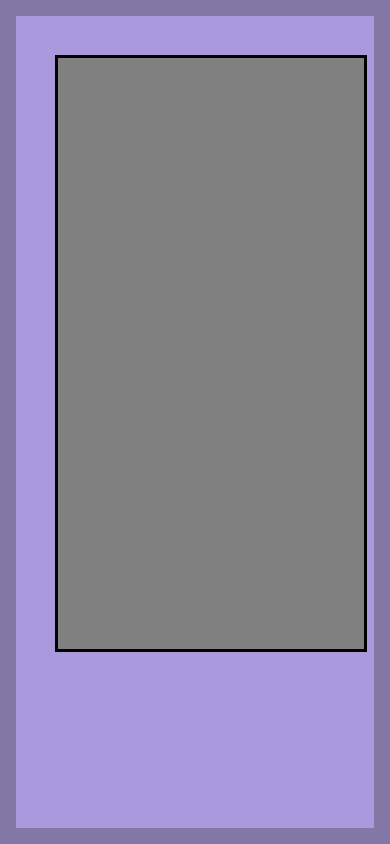
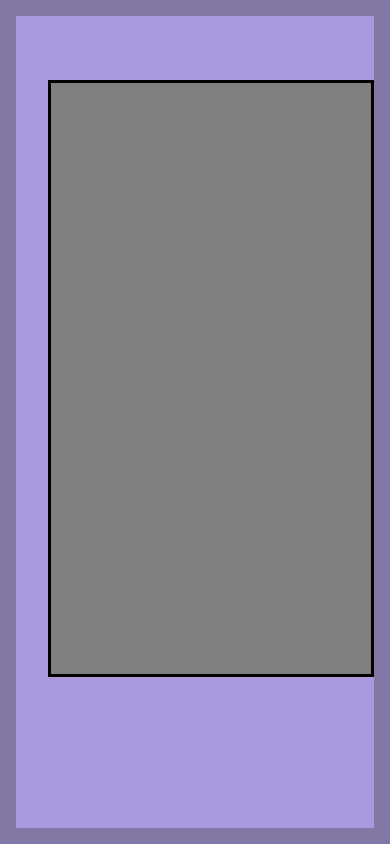
Before and after one commit to Naoroy/css-scroll-snap, a plain HTML site: page index.html in a window 390 px wide. Drawn offline with Linux system fonts and the light colour scheme.

Commit message:
added media-queries for mobile layout and removed snap feature on desktop layout

```diff
--- a/index.html
+++ b/index.html
@@ -7,10 +7,10 @@
 <body>
   <main>
     <div class="flex-container">
-      <div class="snap-item"></div>
-      <div class="snap-item"></div>
-      <div class="snap-item"></div>
-      <div class="snap-item"></div>
+      <div class="box snap-item"></div>
+      <div class="box snap-item"></div>
+      <div class="box snap-item"></div>
+      <div class="box snap-item"></div>
     </div>
   </main>
   <style>
@@ -20,25 +20,37 @@
     }
     main {
       box-sizing: border-box;
-      scroll-snap-type: y mandatory;
       height: 100vh;
       width: 100vw;
       border: 1em solid #3335;
       background: #A9D;
-      overflow: scroll;
     }
     .flex-container {
       display: flex;
-      /*flex-wrap: nowrap;*/
-      width: calc(4 * 100vw);
+      flex-wrap: wrap;
+      width: 100vw;
     }
-    .snap-item {
-      scroll-snap-align: center;
+    .box {
       background: grey;
       border: solid;
-      width: 100vw;
-      margin: 10vw;
+      width: 20vw;
+      margin: 4em 2em;
       height: 70vh;
+    }
+    @media (max-width: 600px) {
+      main {
+        scroll-snap-type: y mandatory;
+        overflow: scroll;
+      }
+      .flex-container {
+        display: flex;
+        flex-wrap: nowrap;
+        width: calc(4 * 100vw);
+      }
+      .snap-item {
+        width: 90vw;
+        scroll-snap-align: center;
+      }
     }
   </style>
 </body>
```
